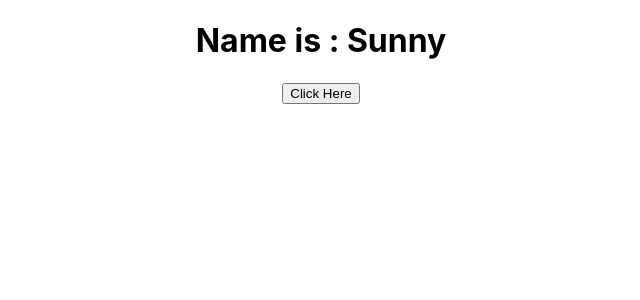
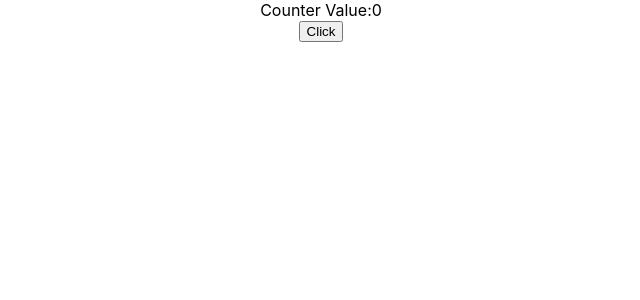
Before and after one commit to Noman-Memon/myproject, a React (Create React App) app: page / in a window 1280 px wide. Shown: the top 300 px of the page, without its empty margins (319-959 px from the left). Built offline with nearby package versions, Linux system fonts and the light colour scheme.

Commit message:
use of usestate hook in functional component

```diff
--- a/src/App.js
+++ b/src/App.js
@@ -1,6 +1,8 @@
 import './App.css'
 import FunctionEvent from './components/FunctionEvent'
-// import Counter from './components/Counter'
+import FunctionalCounter from './components/FunctionalCounter'
+import ClassEvent from './components/ClassEvent'
+import Counter from './components/Counter'
 // import Profile from './components/Profile'
 // import Hello from './components/Hello'
 // import Message from './components/Message'
@@ -18,9 +20,11 @@ function App() {
       {/* <h3>This is Person Profile</h3> */}
       {/* </Profile> */}
       {/* <Profile name="Naseem" lastName="Malik" /> */}
-      {/* <Counter></Counter> */}
+      {/* <Counter></Counter>
       <Resume name="Sunny" />
       <FunctionEvent />
+      <ClassEvent /> */}
+      <FunctionalCounter />
     </div>
   )
 }
--- /dev/null
+++ b/src/components/ClassEvent.js
@@ -0,0 +1,15 @@
+import React, { Component } from 'react'
+
+export default class classEvent extends Component {
+  handleClick = () => {
+    console.log('ClassBase Button Clicked')
+  }
+  render() {
+    return (
+      <div>
+        classBase Event handling
+        <button onClick={this.handleClick}>Click here</button>
+      </div>
+    )
+  }
+}
--- a/src/components/Counter.js
+++ b/src/components/Counter.js
@@ -7,6 +7,7 @@ export default class Counter extends Component {
       counter: 0,
     }
   }
+  // best way is to used Arrow function like this
   increment() {
     this.setState({
       counter: this.state.counter + 1,
@@ -18,6 +19,7 @@ export default class Counter extends Component {
         <h3>Count Value is: {this.state.counter}</h3>
         <button
           onClick={() => {
+            // best way of binding event handler is to use Arrow function
             this.increment()
           }}
         >
--- a/src/components/FunctionEvent.js
+++ b/src/components/FunctionEvent.js
@@ -6,7 +6,14 @@ export default function FunctionEvent() {
   }
   return (
     <div>
-      <button onClick={handleClick}>Click Here</button>
+      Functional base event handling
+      <button
+        onClick={() => {
+          handleClick()
+        }}
+      >
+        Click Here
+      </button>
     </div>
   )
 }
--- /dev/null
+++ b/src/components/FunctionalCounter.js
@@ -0,0 +1,21 @@
+import React from 'react'
+import { useState } from 'react'
+
+export default function FunctionalCounter() {
+  const [counter, setCounter] = useState(0)
+  function increment() {
+    setCounter(counter + 1)
+  }
+  return (
+    <div>
+      <div>Counter Value:{counter}</div>
+      <button
+        onClick={() => {
+          increment()
+        }}
+      >
+        Click
+      </button>
+    </div>
+  )
+}
```
